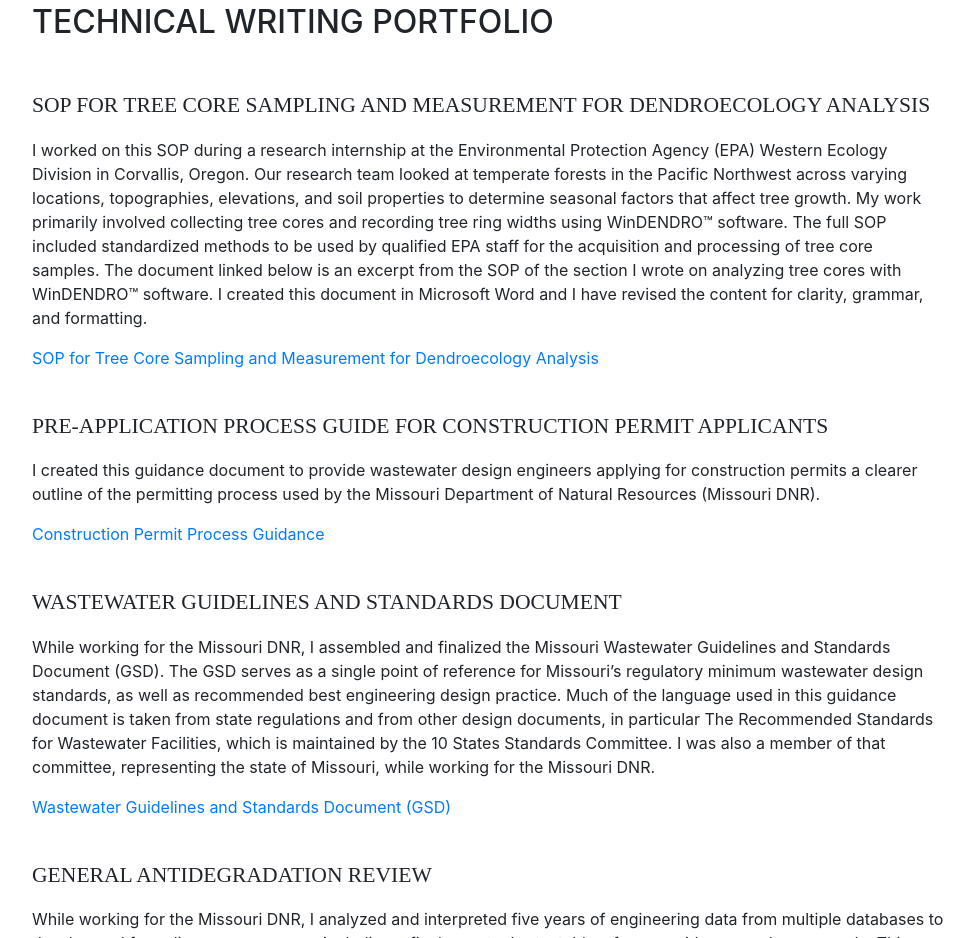
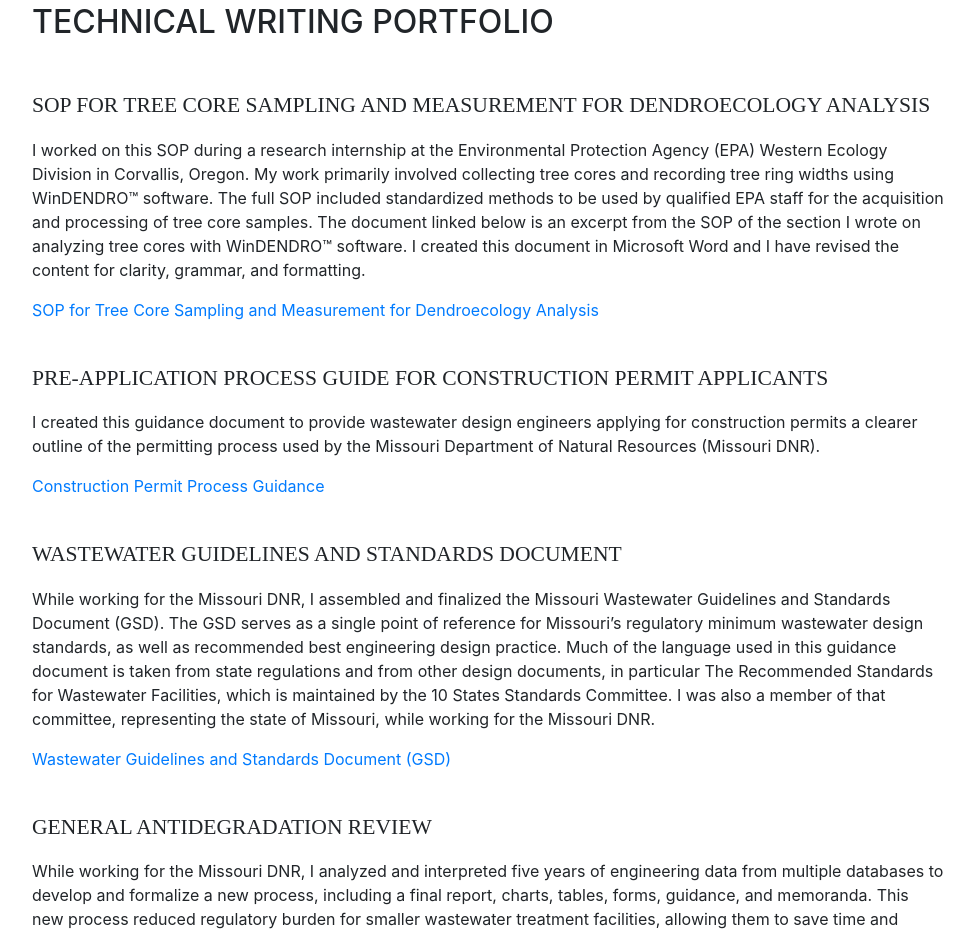
Before and after one commit to CailieAC/CailieAC.web, a website with bundled scripts: page docs/index.html in a window 1280 px wide. Shown: the part 845-1783 px from the top of the page, without its empty margins (288-1262 px from the left). Built offline with nearby package versions, Linux system fonts and the light colour scheme; a web font is replaced by a local one.

Commit message:
shorten SOP description

```diff
--- a/docs/index.html
+++ b/docs/index.html
@@ -98,7 +98,7 @@
 		<div class="my-auto">
           <h2 class="mb-5">Technical Writing Portfolio</h2>
 			<div class="subheading mb-3">SOP for Tree Core Sampling and Measurement for Dendroecology Analysis</div>
-				<p>I worked on this SOP during a research internship at the Environmental Protection Agency (EPA) Western Ecology Division in Corvallis, Oregon. Our research team looked at temperate forests in the Pacific Northwest across varying locations, topographies, elevations, and soil properties to determine seasonal factors that affect tree growth. My work primarily involved collecting tree cores and recording tree ring widths using WinDENDRO&#8482; software. The full SOP included standardized methods to be used by qualified EPA staff for the acquisition and processing of tree core samples. The document linked below is an excerpt from the SOP of the section I wrote on analyzing tree cores with WinDENDRO&#8482; software. I created this document in Microsoft Word and I have revised the content for clarity, grammar, and formatting.</p>
+				<p>I worked on this SOP during a research internship at the Environmental Protection Agency (EPA) Western Ecology Division in Corvallis, Oregon. My work primarily involved collecting tree cores and recording tree ring widths using WinDENDRO&#8482; software. The full SOP included standardized methods to be used by qualified EPA staff for the acquisition and processing of tree core samples. The document linked below is an excerpt from the SOP of the section I wrote on analyzing tree cores with WinDENDRO&#8482; software. I created this document in Microsoft Word and I have revised the content for clarity, grammar, and formatting.</p>
 				<p><a href="https://drive.google.com/file/d/16RXqBCELjcYZuDgpuFd_s1O7sWpbGAKY/view?usp=sharing">SOP for Tree Core Sampling and Measurement for Dendroecology Analysis</a></p><br>
 
 			<div class="subheading mb-3">Pre-application Process Guide for Construction Permit Applicants</div>
```
